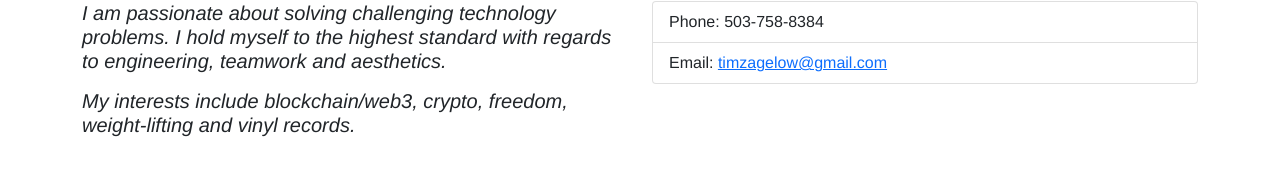
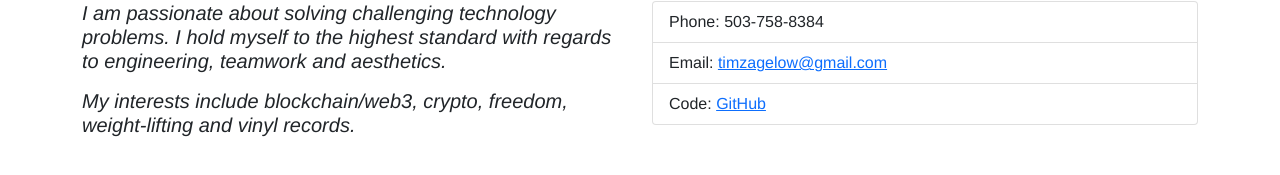
Before and after one commit to timzagelow/resume, a Vue app: page / in a window 1280 px wide. Shown: the part 160-335 px from the top of the page. Built offline with nearby package versions, Linux system fonts and the light colour scheme.

Commit message:
add github link

```diff
--- a/src/App.vue
+++ b/src/App.vue
@@ -19,6 +19,8 @@
           <b-list-group>
             <b-list-group-item>Phone: 503-758-8384</b-list-group-item>
             <b-list-group-item>Email: <b-link href="mailto:timzagelow@gmail.com">timzagelow@gmail.com</b-link></b-list-group-item>
+            <b-list-group-item>Code: <b-link href="https://github.com/timzagelow">GitHub</b-link></b-list-group-item>
+
           </b-list-group>
         </b-col>
       </b-row>
```
